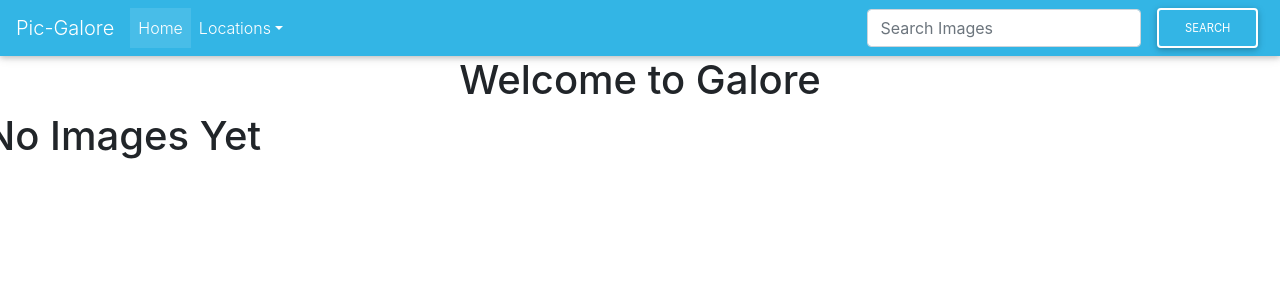
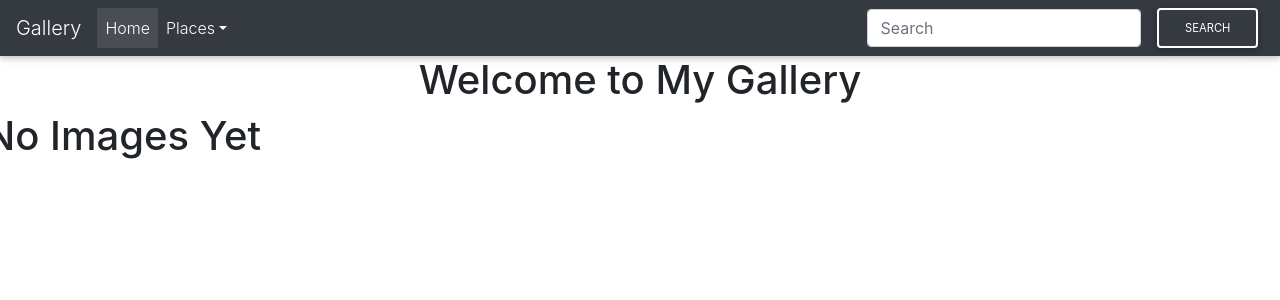
Before and after one commit to Mikemike-22/gallery, a Django app: template photos/templates/photo/index.html in a window 1280 px wide. Shown: the top 300 px of the page. Run offline with Django 3.2, Linux system fonts and the light colour scheme; the template is opened without the code that fills it, so the values that code supplies are empty; some libraries are stand-ins or nearby versions; some web fonts are replaced.

Commit message:
update styling

```diff
--- a/photos/templates/navbar.html
+++ b/photos/templates/navbar.html
@@ -8,10 +8,10 @@
 </head>
 <body>
    <!--Navbar-->
-<nav class="navbar navbar-expand-lg navbar-dark info-color">
+<nav class="navbar navbar-expand-lg navbar-dark bg-dark">
 
         <!-- Navbar brand -->
-        <a class="navbar-brand" href="{% url 'index' %}">Pic-Galore</a>
+        <a class="navbar-brand" href="{% url 'index' %}">Gallery</a>
 
         <!-- Collapse button -->
         <button class="navbar-toggler" type="button" data-toggle="collapse" data-target="#basicExampleNav"
@@ -31,7 +31,7 @@
             </li>
             <li class="nav-item dropdown">
                 <a class="nav-link dropdown-toggle" id="navbarDropdownMenuLink" data-toggle="dropdown"
-                aria-haspopup="true" aria-expanded="false">Locations</a>
+                aria-haspopup="true" aria-expanded="false">Places</a>
                 <div class="dropdown-menu " aria-labelledby="navbarDropdownMenuLink">
                     {% for location in locations %}
                     <a class="dropdown-item" href="/location/{{location.id}}">{{location.location}}</a>
@@ -42,7 +42,7 @@
 
 
           <form class="form-inline my-2 my-lg-0 ml-auto" role="search" action="{% url 'search_results'%}">
-                <input class="form-control" type="text" placeholder="Search Images" aria-label="Search" name="image">
+                <input class="form-control" type="text" placeholder="Search" aria-label="Search" name="image">
                 <button class="btn btn-outline-white btn-md my-2 my-sm-0 ml-3" type="submit">Search</button>
             </form>
         </div>
--- a/photos/templates/photo/index.html
+++ b/photos/templates/photo/index.html
@@ -2,7 +2,7 @@
 {% block content %}
 {{block.super}}
 <div class="container-fluid">
-    <h1 class="text-center">Welcome to Galore</h1>
+    <h1 class="text-center">Welcome to My Gallery</h1>
     <!-- Loop thru the images -->
     <div class="row">
     {% for image in all_images%}
--- a/photos/templates/photo/search.html
+++ b/photos/templates/photo/search.html
@@ -5,7 +5,7 @@
         {% if images_searched %}
         <h3>Found {{images_searched|length}} of searched term {{message}}</h3>
         {% else %}
-        <h3>Found no images for the search term {{message}}</h3>
+        <h3>No images found for {{message}}</h3>
         {% endif %}
     </div>
     <div class="row">
```
Also changed, not shown: photos/templates/photo/image.html (+12 -13 lines), photos/tests.py (+5 -5 lines).
